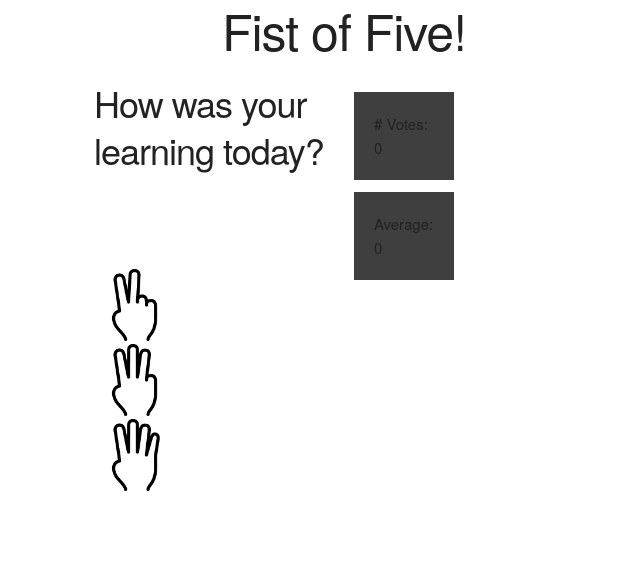
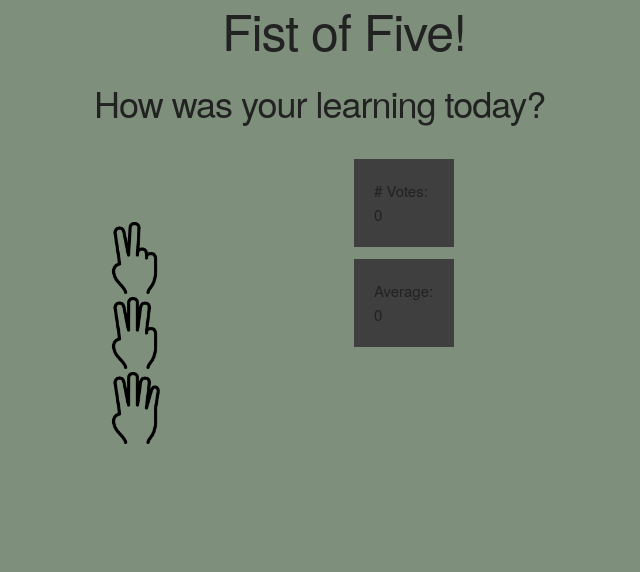
Before and after one commit to EzraFermanis/fistoffive, a website: page index.html in a window 1280 px wide. Shown: the whole page, without its empty margins (296-936 px from the left). Drawn offline with nearby package versions, Linux system fonts and the light colour scheme; no server answers.

Commit message:
added to css

```diff
--- a/index.html
+++ b/index.html
@@ -33,8 +33,13 @@
     </div>
       <div class="main">
         <div class="row">
+          <div class="twelve columns">
+              <h3>How was your learning today?</h3>
+          </div>
+        </div>
+        <div class="row">
           <div class="six columns">
-            <h3>How was your learning today?</h3>
+
             <div id="one" class="finger" onClick="execute(1)"></div>
             <div id="two" class="finger" onClick="execute(2)"></div>
             <div id="three" class="finger" onClick="execute(3)"></div>
--- a/public/css/main.css
+++ b/public/css/main.css
@@ -1,7 +1,10 @@
+html {
+  background-color: #7e8f7c
+}
+
 #votes,#average{
   background: #3f3f3f;
   padding: 20px;
-  /*height: 5em;*/
   margin-top: 5%;
   max-width: 25%;
 }
```
